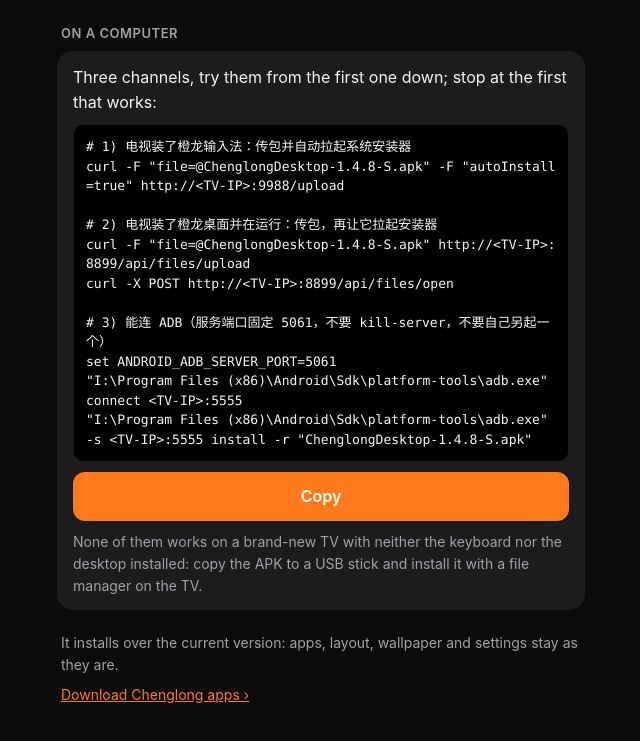
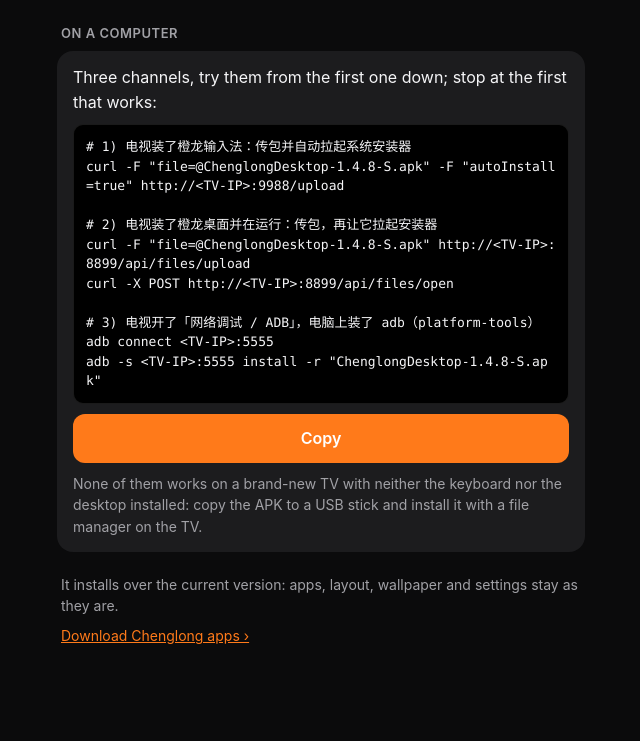
Before and after one commit to abai569/chenglong-setup, a plain HTML site: page setup.html in a window 1280 px wide. Shown: the part 916-1657 px from the top of the page, without its empty margins (319-959 px from the left). After the commit the page ends 1603 px from the top, so only its background shows below. Drawn offline with Linux system fonts and the light colour scheme.

Commit message:
setup: adb 段改通用写法，去掉开发机路径与 5061 端口

```diff
--- a/setup.html
+++ b/setup.html
@@ -136,10 +136,9 @@ curl -F "file=@${apk}" -F "autoInstall=true" http://${ip}:9988/upload
 curl -F "file=@${apk}" http://${ip}:8899/api/files/upload
 curl -X POST http://${ip}:8899/api/files/open
 
-# 3) 能连 ADB（服务端口固定 5061，不要 kill-server，不要自己另起一个）
-set ANDROID_ADB_SERVER_PORT=5061
-"I:\\Program Files (x86)\\Android\\Sdk\\platform-tools\\adb.exe" connect ${ip}:5555
-"I:\\Program Files (x86)\\Android\\Sdk\\platform-tools\\adb.exe" -s ${ip}:5555 install -r "${apk}"`;
+# 3) 电视开了「网络调试 / ADB」，电脑上装了 adb（platform-tools）
+adb connect ${ip}:5555
+adb -s ${ip}:5555 install -r "${apk}"`;
 }
 document.querySelector('#lang').onclick = () => { lang = lang === 'zh' ? 'en' : 'zh'; render(); };
 document.querySelectorAll('[data-copy]').forEach(b => b.addEventListener('click', async () => {
```
Also changed, not shown: 1 other file.
